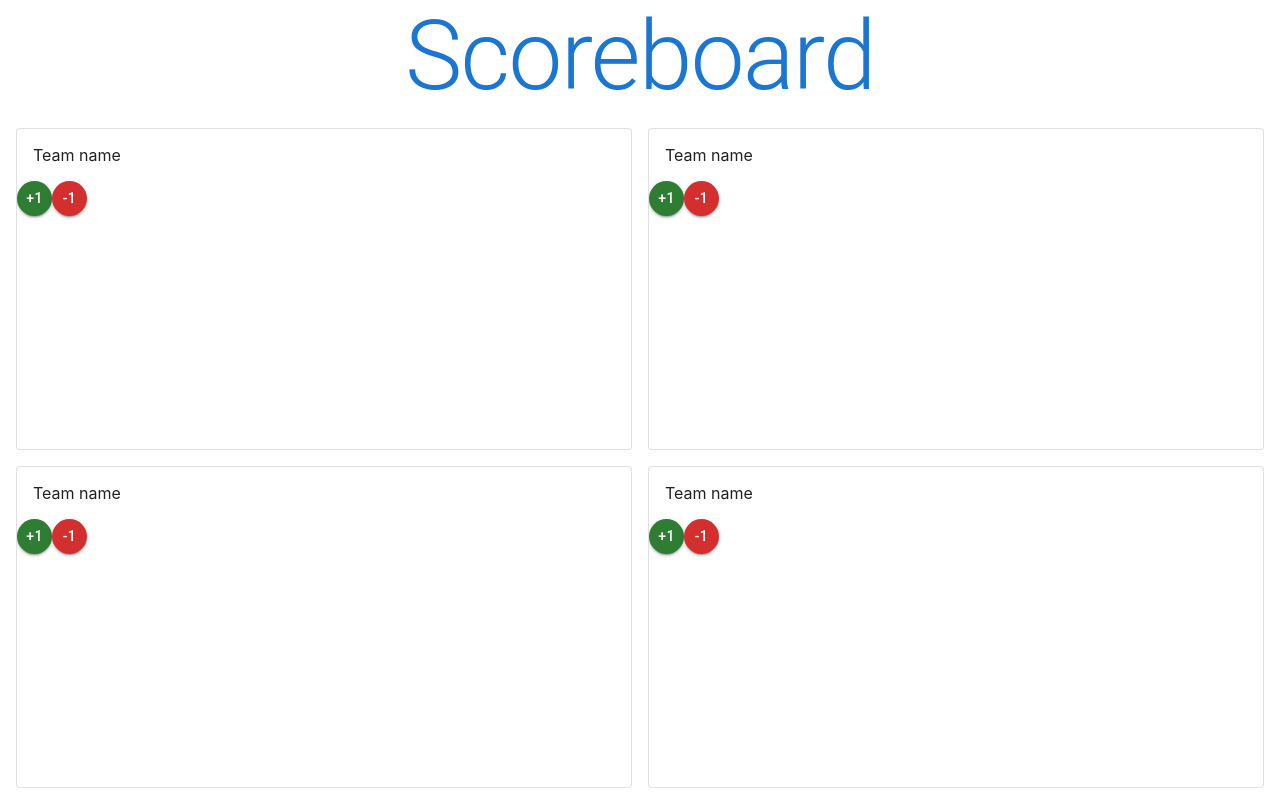
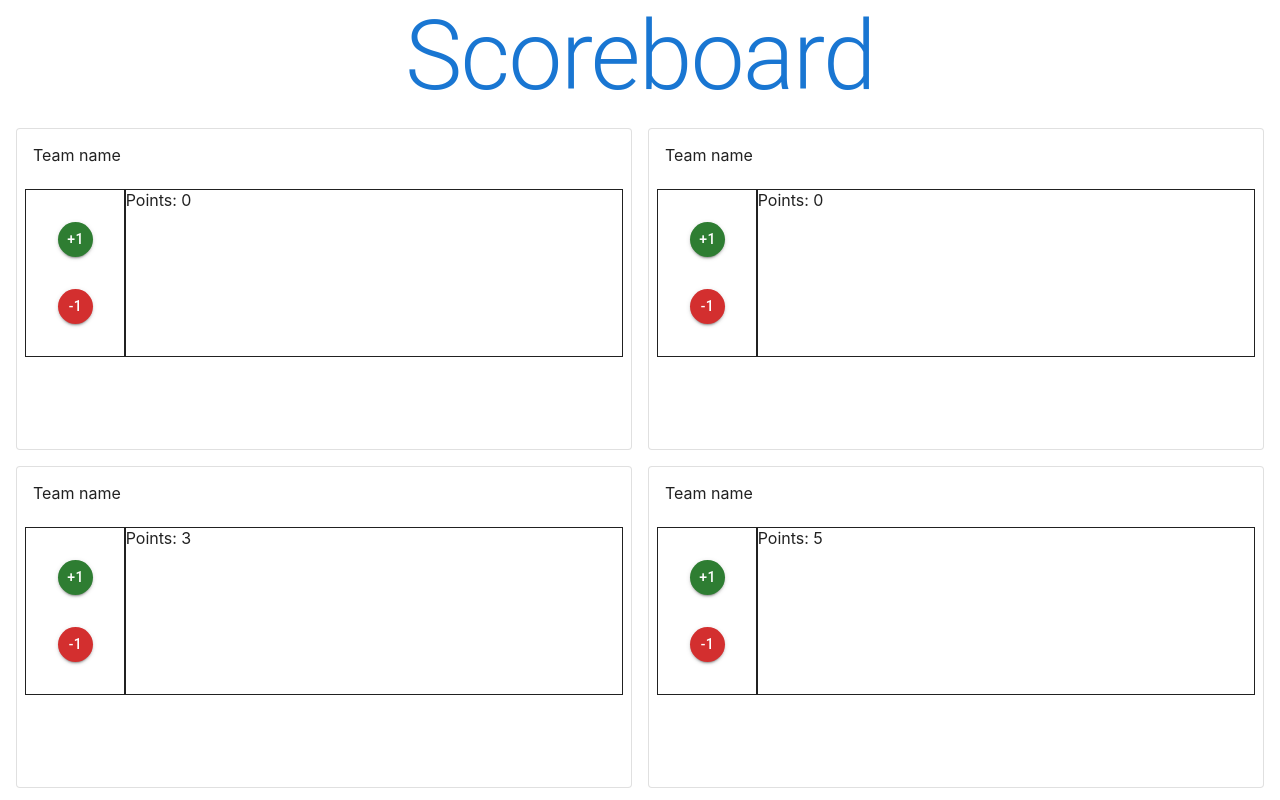
Before and after one commit to man-united/live-scoreboard, a React (Create React App) app: page / in a window 1280 px wide. Built offline with nearby package versions, Linux system fonts and the light colour scheme.

Commit message:
add mobx state management

```diff
--- a/package.json
+++ b/package.json
@@ -9,7 +9,6 @@
     "@emotion/react": "^11.11.1",
     "@emotion/styled": "^11.11.0",
     "@mui/material": "^5.14.5",
-    "@reduxjs/toolkit": "^1.9.5",
     "@testing-library/dom": "^9.3.1",
     "@testing-library/jest-dom": "^6.0.1",
     "@testing-library/react": "^14.0.0",
@@ -18,6 +17,8 @@
     "@types/node": "^20.5.1",
     "@types/react": "^18.2.20",
     "@types/react-dom": "^18.2.7",
+    "mobx": "^6.10.2",
+    "mobx-react": "^9.0.1",
     "react": "^18.2.0",
     "react-dom": "^18.2.0",
     "react-redux": "^8.1.2",
--- a/src/App.tsx
+++ b/src/App.tsx
@@ -1,11 +1,10 @@
-import React from 'react';
 import Scoreboard from './components/Scoreboard';
 
 function App() {
   return (
-    <div>
+    <>
       <Scoreboard />
-    </div>
+    </>
   );
 }
 
--- a/src/app/store.js
+++ /dev/null
@@ -1,5 +0,0 @@
-import { configureStore } from '@reduxjs/toolkit';
-
-export default configureStore({
-  reducer: {},
-});
--- a/src/components/IncrementButton.tsx
+++ b/src/components/IncrementButton.tsx
@@ -1,20 +1,28 @@
-import React from 'react';
+import Box from '@mui/material/Box';
 import Button from '@mui/material/Button';
 import { ColorType } from '../types';
+import store from '../stores/store';
 
 interface Props {
   color?: ColorType;
   text: string;
   incrementValue: number;
+  teamId: number;
 }
 
+const handleClick = (teamId: number, incrementValue: number) => {
+  store.incrementScore(teamId, incrementValue);
+};
+
 function IncrementButton(props: Props) {
-  const color = props.color || 'primary';
+  const { color = 'primary', teamId, incrementValue } = props;
 
   return (
+    <Box sx={{ margin: 4 }}>
       <Button
         variant="contained"
         color={color}
+        onClick={() => handleClick(teamId, incrementValue)}
         sx={{
           borderRadius: '100%',
           height: '35px',
@@ -24,6 +32,7 @@ function IncrementButton(props: Props) {
         }}>
         {props.text}
       </Button>
+    </Box>
   );
 }
 
--- a/src/components/Scoreboard.tsx
+++ b/src/components/Scoreboard.tsx
@@ -1,4 +1,3 @@
-import React from 'react';
 import Typography from '@mui/material/Typography';
 import TeamScoreCard from './TeamScoreCard';
 import Grid from '@mui/material/Unstable_Grid2';
@@ -12,16 +11,16 @@ function Scoreboard() {
 
       <Grid container spacing={0} marginTop={1} marginX={1}>
         <Grid xs={6}>
-          <TeamScoreCard />
+          <TeamScoreCard teamId={1} />
         </Grid>
         <Grid xs={6}>
-          <TeamScoreCard />
+          <TeamScoreCard teamId={2} />
         </Grid>
         <Grid xs={6}>
-          <TeamScoreCard />
+          <TeamScoreCard teamId={3} />
         </Grid>
         <Grid xs={6}>
-          <TeamScoreCard />
+          <TeamScoreCard teamId={4} />
         </Grid>
       </Grid>
     </div>
--- a/src/components/TeamScoreCard.tsx
+++ b/src/components/TeamScoreCard.tsx
@@ -1,19 +1,36 @@
-import React from 'react';
+import Box from '@mui/material/Box';
+
 import Card from '@mui/material/Card';
 import CardContent from '@mui/material/CardContent';
+import Grid from '@mui/material/Unstable_Grid2';
 import IncrementButton from './IncrementButton';
 
-function TeamScoreCard() {
+import { observer } from 'mobx-react';
+import store from '../stores/store';
+
+interface TeamScoreCardProps {
+  teamId: number;
+}
+
+function TeamScoreCard({ teamId }: TeamScoreCardProps) {
+  const points = store.teamScores[teamId];
   return (
     <Card
       sx={{ margin: 1, maxWidth: '50vw', height: '40vh' }}
       variant="outlined"
       data-testid="team-scorecard">
       <CardContent>Team name</CardContent>
-      <IncrementButton text="+1" incrementValue={1} color="success" />
-      <IncrementButton text="-1" incrementValue={-1} color="error" />
+      <Grid container spacing={0} marginTop={1} marginX={1}>
+        <Grid xs={2} border={1}>
+          <IncrementButton text="+1" incrementValue={1} color="success" teamId={teamId} />
+          <IncrementButton text="-1" incrementValue={-1} color="error" teamId={teamId} />
+        </Grid>
+        <Grid xs={10} border={1}>
+          Points: {points}
+        </Grid>
+      </Grid>
     </Card>
   );
 }
 
-export default TeamScoreCard;
+export default observer(TeamScoreCard);
--- a/src/index.tsx
+++ b/src/index.tsx
@@ -2,16 +2,10 @@ import React from 'react';
 import ReactDOM from 'react-dom/client';
 import './index.css';
 import App from './App';
-import store from './app/store';
-import { Provider } from 'react-redux';
 
-const root = ReactDOM.createRoot(
-  document.getElementById('root') as HTMLElement
+const root = ReactDOM.createRoot(document.getElementById('root') as HTMLElement);
+root.render(
+  <React.StrictMode>
+    <App />
+  </React.StrictMode>
 );
-root.render(
-  <Provider store={store}>
-    <React.StrictMode>
-      <App />
-    </React.StrictMode>
-  </Provider>
-);
--- /dev/null
+++ b/src/stores/store.tsx
@@ -0,0 +1,21 @@
+import { makeAutoObservable } from 'mobx';
+
+class Store {
+  teamScores: Record<number, number> = {
+    1: 0,
+    2: 0,
+    3: 3,
+    4: 5,
+  };
+
+  constructor() {
+    makeAutoObservable(this);
+  }
+
+  incrementScore(team: number, points: number) {
+    this.teamScores[team] += points;
+  }
+}
+
+const store = new Store();
+export default store;
```
Also changed, not shown: 2 other files (tests, documents, lock files or other folders). Lines whose indentation alone changed are shown as unchanged.
